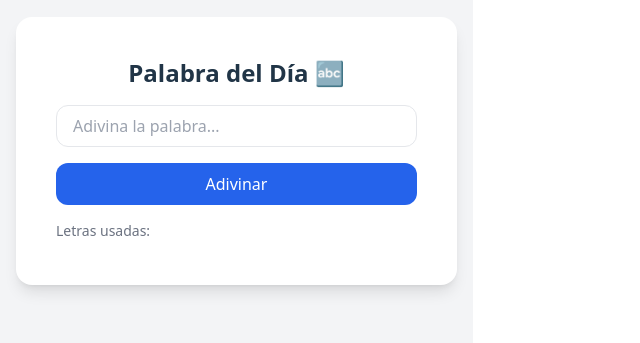
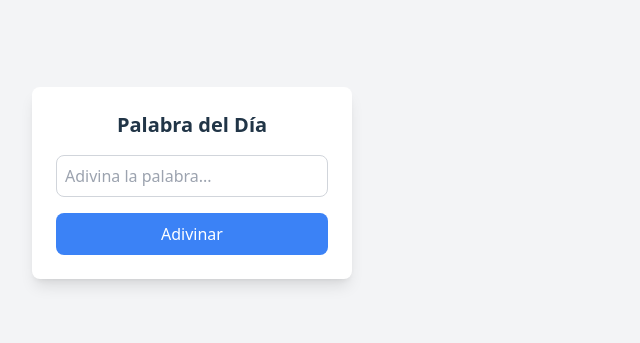
Before and after one commit to eduardescola/palabra-del-dia, a React (Vite) app: page / in a window 1280 px wide. Shown: the part 249-592 px from the top of the page, without its empty margins (0-640 px from the left). Built offline with nearby package versions, Linux system fonts and the light colour scheme.

Commit message:
nova versio

```diff
--- a/index.html
+++ b/index.html
@@ -1,14 +1,13 @@
-<!doctype html>
-<html lang="en">
-  <head>
-    <meta charset="UTF-8" />
-    <script src="https://cdn.tailwindcss.com"></script>
-    <link rel="icon" type="image/svg+xml" href="/vite.svg" />
-    <meta name="viewport" content="width=device-width, initial-scale=1.0" />
-    <title>Vite + React + TS</title>
-  </head>
-  <body>
-    <div id="root"></div>
-    <script type="module" src="/src/main.tsx"></script>
-  </body>
+<!DOCTYPE html>
+<html lang="es">
+<head>
+  <meta charset="UTF-8" />
+  <meta name="viewport" content="width=device-width, initial-scale=1.0" />
+  <title>Wordle</title>
+  <script src="https://cdn.tailwindcss.com"></script> <!-- Tailwind CDN -->
+</head>
+<body class="bg-gray-100 p-8">
+  <div id="root"></div> <!-- Donde se montará React -->
+  <script type="module" src="/src/main.jsx"></script> <!-- Archivo principal de JS -->
+</body>
 </html>
--- a/src/App.tsx
+++ b/src/App.tsx
@@ -1,18 +1,14 @@
 import React, { useState } from "react";
-import { Input } from "./components/ui/Input";
-import { Button } from "./components/ui/Button";
-import { Card, CardContent } from "./components/ui/Card";
-import LetrasUsadas from "./components/LetrasUsadas";
-import MensajeFinal from "./components/MensajeFInal";
-import IntentoFila from "./components/IntentoFIla";
+import InputBox from "./components/InputBox";
+import LetterBox from "./components/LetterBox";
+import ResultMessage from "./components/ResultMessage";
 
 const PALABRA_SECRETA = "react";
 const MAX_INTENTOS = 6;
 
 const App: React.FC = () => {
-  const [input, setInput] = useState("");
   const [intentos, setIntentos] = useState<string[]>([]);
-  const [letrasUsadas, setLetrasUsadas] = useState<string[]>([]);
+  const [input, setInput] = useState<string>("");
   const [ganaste, setGanaste] = useState<boolean | null>(null);
 
   const handleSubmit = () => {
@@ -20,10 +16,8 @@ const App: React.FC = () => {
 
     const nuevoIntento = input.toLowerCase();
     const nuevosIntentos = [...intentos, nuevoIntento];
-    const nuevasLetras = [...new Set([...letrasUsadas, ...nuevoIntento.split("")])];
 
     setIntentos(nuevosIntentos);
-    setLetrasUsadas(nuevasLetras);
     setInput("");
 
     if (nuevoIntento === PALABRA_SECRETA) {
@@ -34,37 +28,24 @@ const App: React.FC = () => {
   };
 
   return (
-    <main className="min-h-screen flex flex-col items-center justify-center bg-gray-100 p-4">
-      <Card className="w-full max-w-md p-6">
-        <CardContent>
-          <h1 className="text-2xl font-bold text-center mb-4">Palabra del Día 🔤</h1>
+    <div className="flex justify-center items-center h-screen">
+      <div className="bg-white p-6 rounded-lg shadow-lg w-[320px]">
+        <h1 className="text-xl font-bold mb-4 text-center">Palabra del Día</h1>
 
-          {intentos.map((intento, i) => (
-            <IntentoFila key={i} intento={intento} palabraSecreta={PALABRA_SECRETA} />
-          ))}
+        {/* Mostrar los intentos anteriores */}
+        {intentos.map((intento, i) => (
+          <LetterBox key={i} intento={intento} palabraSecreta={PALABRA_SECRETA} />
+        ))}
 
-          {ganaste === null && (
-            <>
-              <Input
-                value={input}
-                onChange={(e) => setInput(e.target.value)}
-                maxLength={PALABRA_SECRETA.length}
-                placeholder="Adivina la palabra..."
-                className="mb-4"
-              />
+        {/* Mostrar input solo si el juego no ha terminado */}
+        {ganaste === null && (
+          <InputBox input={input} setInput={setInput} handleSubmit={handleSubmit} />
+        )}
 
-              <Button onClick={handleSubmit} className="w-full">
-                Adivinar
-              </Button>
-            </>
-          )}
-
-          <LetrasUsadas letras={letrasUsadas} />
-
-          {ganaste !== null && <MensajeFinal ganaste={ganaste} />}
-        </CardContent>
-      </Card>
-    </main>
+        {/* Mostrar mensaje de resultado */}
+        {ganaste !== null && <ResultMessage ganaste={ganaste} />}
+      </div>
+    </div>
   );
 };
 
--- /dev/null
+++ b/src/components/InputBox.tsx
@@ -0,0 +1,30 @@
+import React from "react";
+
+interface InputBoxProps {
+  input: string;
+  setInput: React.Dispatch<React.SetStateAction<string>>;
+  handleSubmit: () => void;
+}
+
+const InputBox: React.FC<InputBoxProps> = ({ input, setInput, handleSubmit }) => {
+  return (
+    <div>
+      <input
+        className="w-full p-2 mb-4 border border-gray-300 rounded-lg"
+        type="text"
+        value={input}
+        onChange={(e) => setInput(e.target.value)}
+        maxLength={5}
+        placeholder="Adivina la palabra..."
+      />
+      <button
+        className="w-full py-2 bg-blue-500 text-white rounded-lg hover:bg-blue-600"
+        onClick={handleSubmit}
+      >
+        Adivinar
+      </button>
+    </div>
+  );
+};
+
+export default InputBox;
--- a/src/components/IntentoFIla.tsx
+++ /dev/null
@@ -1,29 +0,0 @@
-import React from "react";
-
-interface IntentoFilaProps {
-  intento: string;
-  palabraSecreta: string;
-}
-
-const getColor = (letra: string, index: number, palabra: string) => {
-  if (palabra[index] === letra) return "bg-green-500";
-  if (palabra.includes(letra)) return "bg-yellow-500";
-  return "bg-gray-300";
-};
-
-const IntentoFila: React.FC<IntentoFilaProps> = ({ intento, palabraSecreta }) => (
-  <div className="flex gap-2 justify-center mb-2">
-    {Array.from(palabraSecreta).map((_, i) => (
-      <div
-        key={i}
-        className={`w-10 h-10 flex items-center justify-center text-white font-bold rounded ${
-          intento[i] ? getColor(intento[i], i, palabraSecreta) : "bg-white border"
-        }`}
-      >
-        {intento[i]?.toUpperCase() || ""}
-      </div>
-    ))}
-  </div>
-);
-
-export default IntentoFila;
--- a/src/components/LetrasUsadas.tsx
+++ /dev/null
@@ -1,20 +0,0 @@
-import React from "react";
-
-interface LetrasUsadasProps {
-  letras: string[];
-}
-
-const LetrasUsadas: React.FC<LetrasUsadasProps> = ({ letras }) => (
-  <div className="mt-4">
-    <p className="text-sm text-gray-500">Letras usadas:</p>
-    <div className="flex flex-wrap gap-2 mt-1">
-      {letras.map((letra, i) => (
-        <span key={i} className="text-sm bg-gray-200 px-2 py-1 rounded">
-          {letra.toUpperCase()}
-        </span>
-      ))}
-    </div>
-  </div>
-);
-
-export default LetrasUsadas;
--- /dev/null
+++ b/src/components/LetterBox.tsx
@@ -0,0 +1,28 @@
+import React from "react";
+
+interface LetterBoxProps {
+  intento: string;
+  palabraSecreta: string;
+}
+
+const LetterBox: React.FC<LetterBoxProps> = ({ intento, palabraSecreta }) => {
+  return (
+    <div className="flex mb-2">
+      {intento.split("").map((letra, j) => {
+        let color = "bg-gray-400"; // Letra incorrecta
+        if (palabraSecreta[j] === letra) color = "bg-green-500"; // Correcta y en lugar correcto
+        else if (palabraSecreta.includes(letra)) color = "bg-yellow-500"; // Letra correcta pero en lugar incorrecto
+        return (
+          <div
+            key={j}
+            className={`w-10 h-10 flex items-center justify-center mx-1 rounded-lg ${color}`}
+          >
+            <span className="text-white">{letra.toUpperCase()}</span>
+          </div>
+        );
+      })}
+    </div>
+  );
+};
+
+export default LetterBox;
--- a/src/components/MensajeFinal.tsx
+++ /dev/null
@@ -1,17 +0,0 @@
-import React from "react";
-
-interface MensajeFinalProps {
-  ganaste: boolean;
-}
-
-const MensajeFinal: React.FC<MensajeFinalProps> = ({ ganaste }) => (
-  <div className="mt-6 text-center">
-    {ganaste ? (
-      <p className="text-green-600 text-xl font-bold">¡Correcto! 🎉</p>
-    ) : (
-      <p className="text-red-600 text-xl font-bold">¡Juego terminado! 😅</p>
-    )}
-  </div>
-);
-
-export default MensajeFinal;
--- /dev/null
+++ b/src/components/ResultMessage.tsx
@@ -0,0 +1,15 @@
+import React from "react";
+
+interface ResultMessageProps {
+  ganaste: boolean;
+}
+
+const ResultMessage: React.FC<ResultMessageProps> = ({ ganaste }) => {
+  return (
+    <div className={`mt-4 text-center ${ganaste ? "text-green-500" : "text-red-500"}`}>
+      {ganaste ? "¡Ganaste!" : "Perdiste. La palabra era: react"}
+    </div>
+  );
+};
+
+export default ResultMessage;
--- a/src/components/ui/Button.tsx
+++ /dev/null
@@ -1,14 +0,0 @@
-import React from "react";
-
-interface ButtonProps extends React.ButtonHTMLAttributes<HTMLButtonElement> {}
-
-export const Button: React.FC<ButtonProps> = ({ children, ...props }) => {
-  return (
-    <button
-      {...props}
-      className={`bg-blue-600 text-white px-4 py-2 rounded-xl hover:bg-blue-700 transition-colors ${props.className ?? ""}`}
-    >
-      {children}
-    </button>
-  );
-};
--- a/src/components/ui/Card.tsx
+++ /dev/null
@@ -1,9 +0,0 @@
-import React from "react";
-
-export const Card: React.FC<{ children: React.ReactNode; className?: string }> = ({ children, className = "" }) => (
-  <div className={`bg-white shadow-lg rounded-2xl ${className}`}>{children}</div>
-);
-
-export const CardContent: React.FC<{ children: React.ReactNode; className?: string }> = ({ children, className = "" }) => (
-  <div className={`p-4 ${className}`}>{children}</div>
-);
--- a/src/components/ui/Input.tsx
+++ /dev/null
@@ -1,12 +0,0 @@
-import React from "react";
-
-interface InputProps extends React.InputHTMLAttributes<HTMLInputElement> {}
-
-export const Input: React.FC<InputProps> = (props) => {
-  return (
-    <input
-      {...props}
-      className={`border rounded-xl px-4 py-2 w-full focus:outline-none focus:ring-2 focus:ring-blue-500 ${props.className ?? ""}`}
-    />
-  );
-};
```
